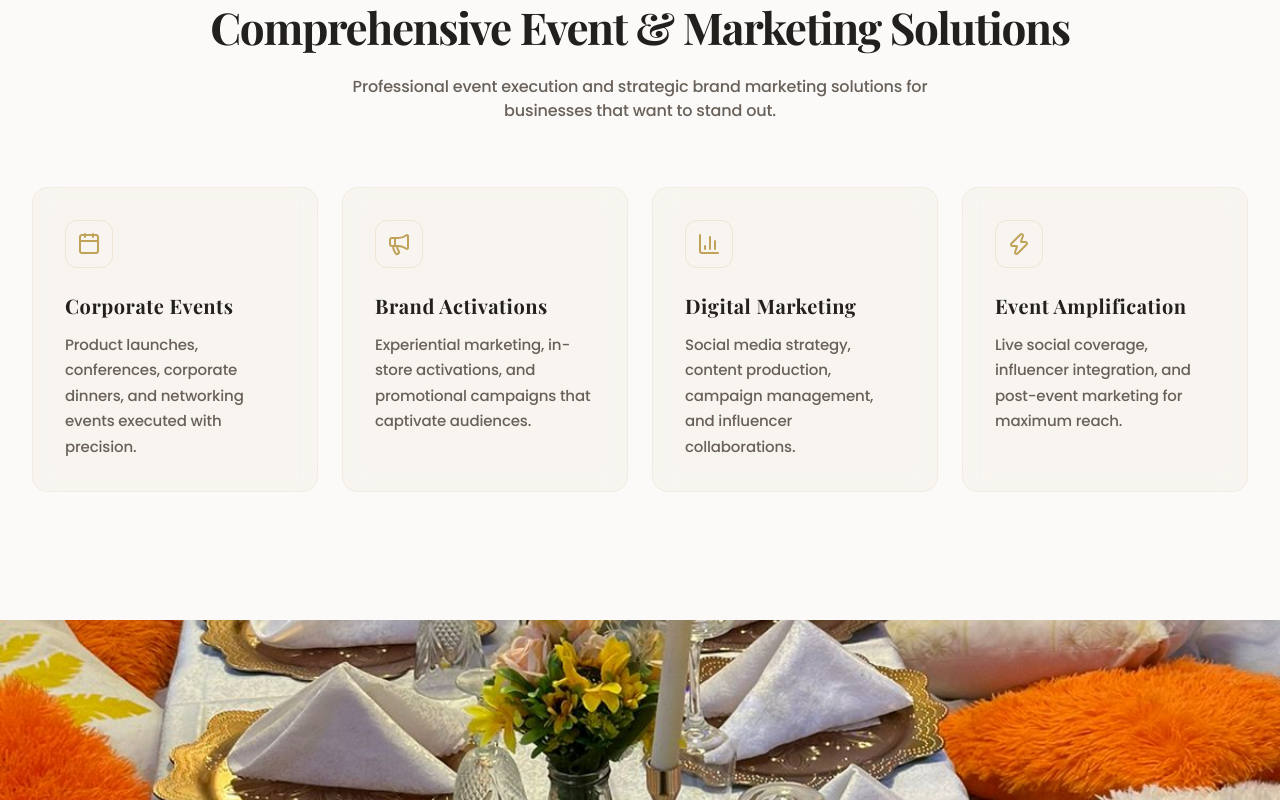
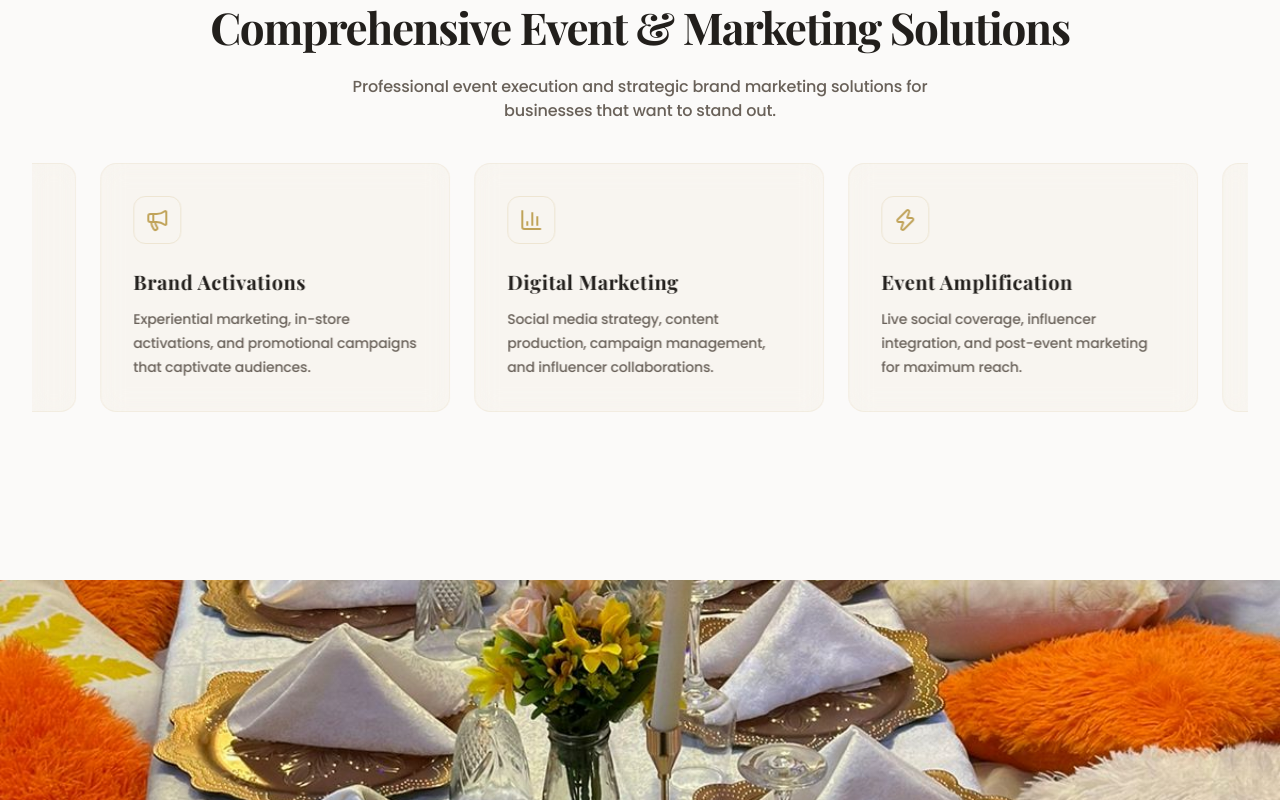
Before and after one commit to malnusagency-lgtm/wanjey-events, a Next.js app: page / in a window 1280 px wide. Shown: the part 1300-2100 px from the top of the page. Built offline with nearby package versions, Linux system fonts and the light colour scheme.

Commit message:
Added auto-scrolling marquee for 'What We Do' section on homepage

```diff
--- a/src/app/page.tsx
+++ b/src/app/page.tsx
@@ -10,6 +10,7 @@ import AmbientGlow from "@/components/AmbientGlow";
 import MagneticButton from "@/components/MagneticButton";
 import HeroBackground from "@/components/HeroBackground";
 import UpcomingEventSection from "@/components/UpcomingEventSection";
+import ServicesMarquee from "@/components/ServicesMarquee";
 import { Calendar, Megaphone, BarChart3, Zap, CheckCircle2, ArrowRight, Users, Star, Trophy, Clock } from "lucide-react";
 
 export const metadata: Metadata = {
@@ -123,19 +124,7 @@ export default function HomePage() {
             </p>
           </AnimatedSection>
 
-          <div className="mt-16 grid gap-6 sm:grid-cols-2 lg:grid-cols-4">
-            {services.map((s, i) => (
-              <AnimatedSection key={s.title} delay={i * 0.08}>
-                <div className="premium-card group bg-accent/5 backdrop-blur-md border border-accent/10 hover:bg-accent/10 hover:border-accent/20 transition-all duration-500 rounded-2xl relative overflow-hidden flex flex-col h-full p-8">
-                  <div className="relative z-10 flex h-12 w-12 items-center justify-center rounded-xl bg-accent/8 border border-accent/20 transition-transform duration-500 group-hover:scale-110">
-                    <s.icon className="h-6 w-6 text-accent" />
-                  </div>
-                  <h3 className="relative z-10 mt-6 font-serif text-xl font-bold tracking-wide transition-colors duration-300">{s.title}</h3>
-                  <p className="relative z-10 mt-3 text-[15px] leading-[1.7] text-muted-foreground font-medium">{s.desc}</p>
-                </div>
-              </AnimatedSection>
-            ))}
-          </div>
+          <ServicesMarquee />
         </div>
       </section>
 
--- /dev/null
+++ b/src/components/ServicesMarquee.tsx
@@ -0,0 +1,46 @@
+'use client';
+import { Calendar, Megaphone, BarChart3, Zap } from "lucide-react";
+import AnimatedSection from "./AnimatedSection";
+
+const services = [
+  { icon: Calendar, title: "Corporate Events", desc: "Product launches, conferences, corporate dinners, and networking events executed with precision." },
+  { icon: Megaphone, title: "Brand Activations", desc: "Experiential marketing, in-store activations, and promotional campaigns that captivate audiences." },
+  { icon: BarChart3, title: "Digital Marketing", desc: "Social media strategy, content production, campaign management, and influencer collaborations." },
+  { icon: Zap, title: "Event Amplification", desc: "Live social coverage, influencer integration, and post-event marketing for maximum reach." },
+];
+
+export default function ServicesMarquee() {
+  return (
+    <div className="relative flex overflow-hidden py-10">
+      <div className="flex animate-marquee whitespace-nowrap gap-6 px-6">
+        {/* Double items for seamless loop */}
+        {[...services, ...services].map((s, i) => (
+          <div key={i} className="min-w-[300px] md:min-w-[350px]">
+            <div className="premium-card group bg-accent/5 backdrop-blur-md border border-accent/10 hover:bg-accent/10 hover:border-accent/20 transition-all duration-500 rounded-2xl relative overflow-hidden flex flex-col h-full p-8 whitespace-normal">
+              <div className="relative z-10 flex h-12 w-12 items-center justify-center rounded-xl bg-accent/8 border border-accent/20 transition-transform duration-500 group-hover:scale-110">
+                <s.icon className="h-6 w-6 text-accent" />
+              </div>
+              <h3 className="relative z-10 mt-6 font-serif text-xl font-bold tracking-wide transition-colors duration-300">{s.title}</h3>
+              <p className="relative z-10 mt-3 text-[14px] leading-[1.7] text-muted-foreground font-medium">{s.desc}</p>
+            </div>
+          </div>
+        ))}
+      </div>
+
+      <style jsx>{`
+        .animate-marquee {
+          display: flex;
+          width: max-content;
+          animation: marquee 30s linear infinite;
+        }
+        .animate-marquee:hover {
+          animation-play-state: paused;
+        }
+        @keyframes marquee {
+          0% { transform: translateX(0); }
+          100% { transform: translateX(-50%); }
+        }
+      `}</style>
+    </div>
+  );
+}
```
